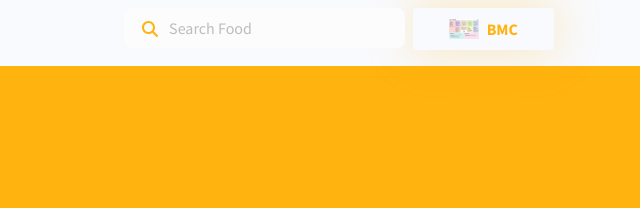
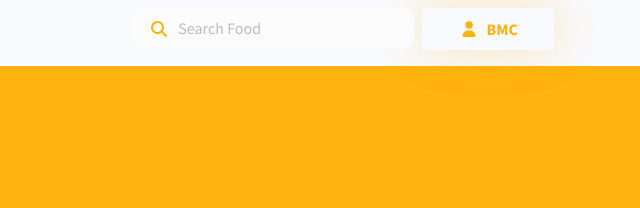
Before and after one commit to TarwiNuggs/web, a plain HTML site: page index.html in a window 1280 px wide. Shown: the top 208 px of the page, 640-1280 px from the left. Drawn offline with Linux system fonts and the light colour scheme.

Commit message:
index.html

```diff
--- a/index.html
+++ b/index.html
@@ -51,10 +51,11 @@
                 <input class="form-control border-0 input-box bg-100" type="search" placeholder="Search Food" aria-label="Search" />
               </div>
 
-              <button class="btn btn-white shadow-warning text-warning d-flex align-items-center" type="submit">
-    <img src="assets/img/gallery/BMC.png" alt="BMC" class="me-2" style="height: 20px;">
-    BMC
-</button>
+              <a href="ruta-de-tu-imagen.jpg">
+    <button class="btn btn-white shadow-warning text-warning" type="button">
+        <i class="fas fa-user me-2"></i>BMC
+    </button>
+</a>
 
             </form>
           </div>
```
